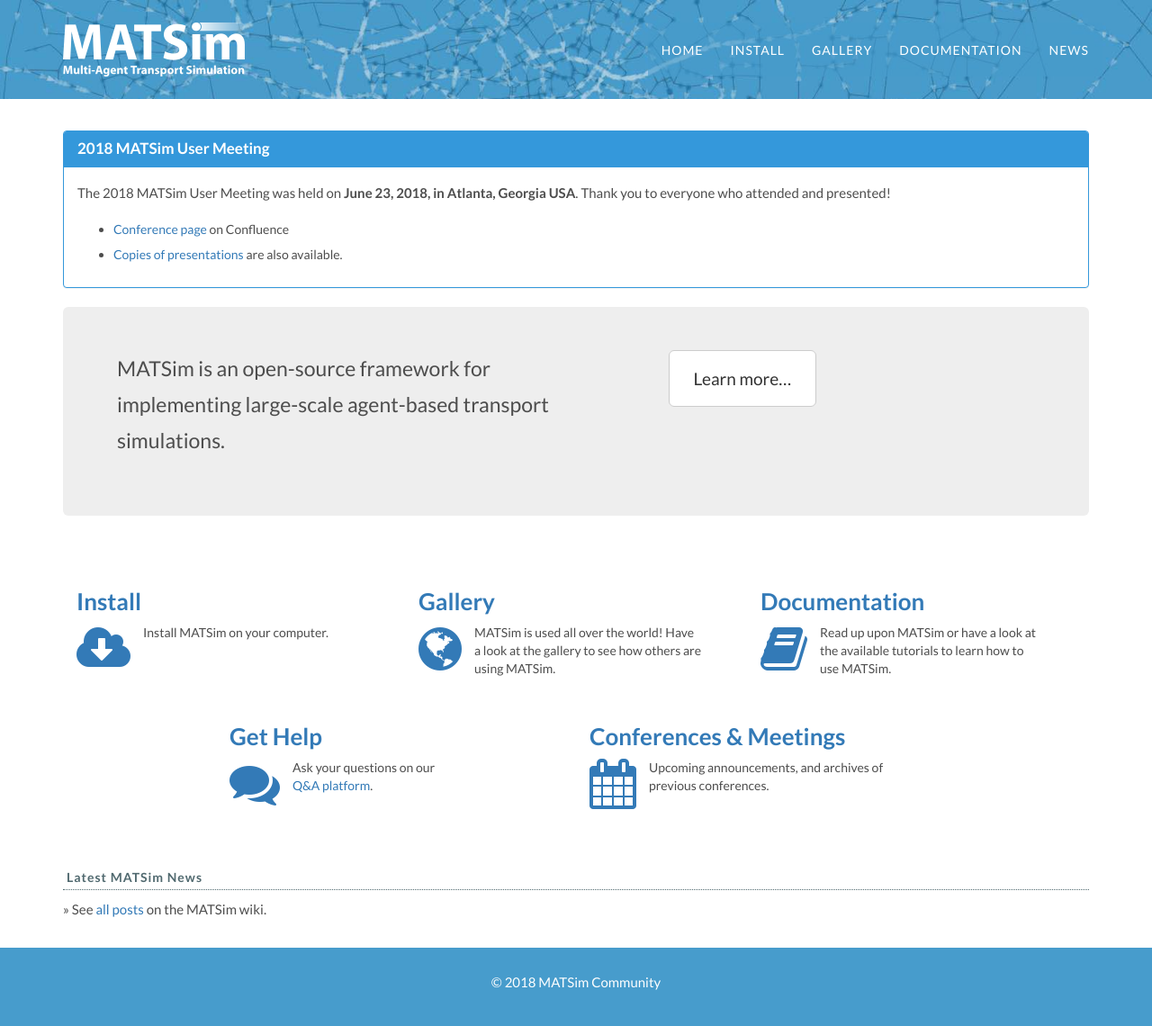
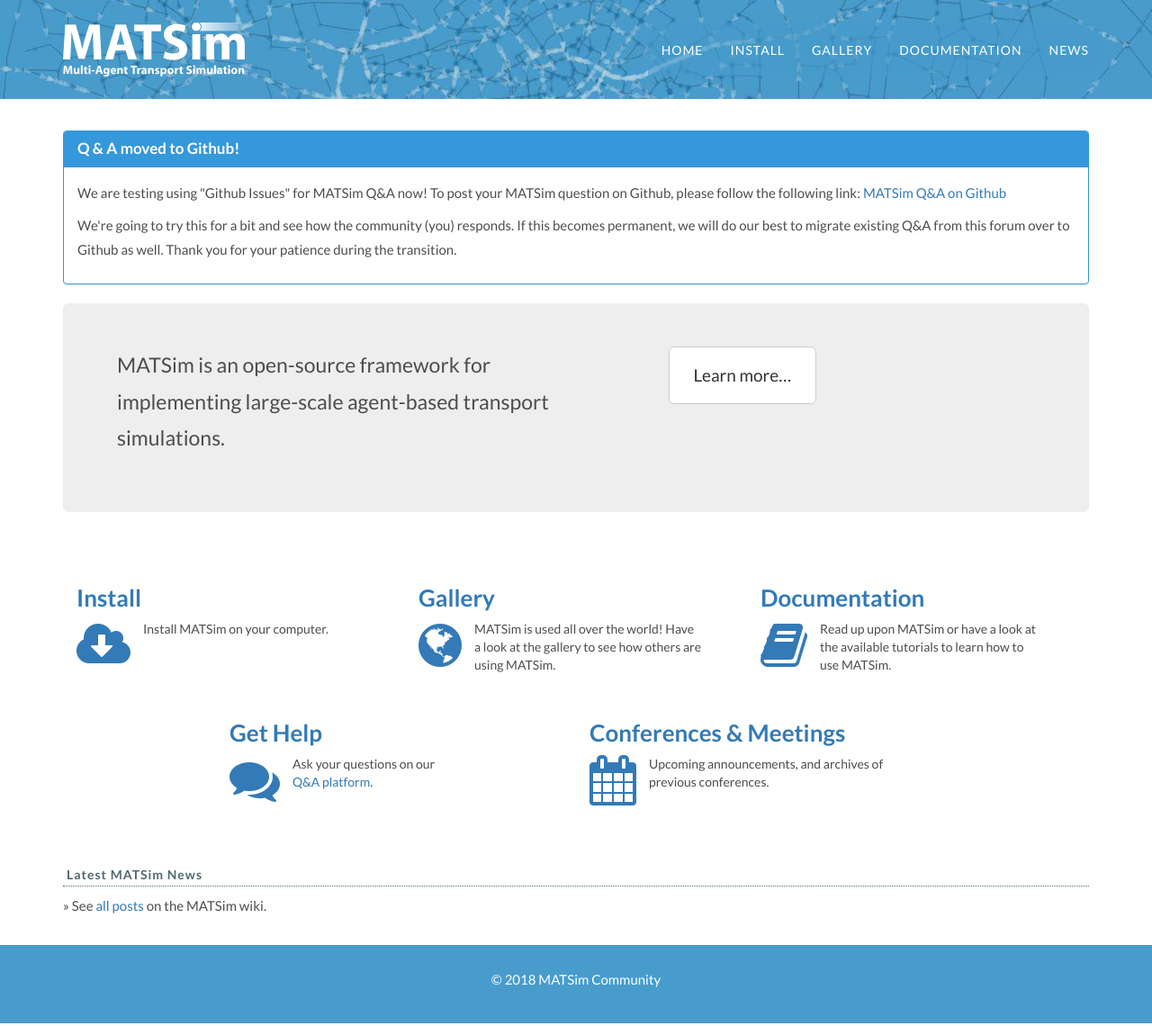
Before and after one commit to matsim-org/jekyll-website, a Jekyll site: the page built from index.html, in a window 1280 px wide and 1140 px high. Shown: the whole window at 90% size. Built offline with Jekyll 4.4.1, drawn with Linux system fonts in a browser that asks for light colours; some web fonts are replaced.

Commit message:
update homepage with Q&A note

```diff
--- a/index.html
+++ b/index.html
@@ -4,17 +4,15 @@
 
 <div class="panel panel-info">
   <div class="panel-heading">
-    <h3 class="panel-title">2018 MATSim User Meeting</h3>
+    <h3 class="panel-title">Q & A moved to Github!</h3>
   </div>
-  <div class="panel-body" markdown="1">
+  <div class="panel-body" >
 
-    <p>The 2018 MATSim User Meeting was held on
-      <b>June 23, 2018, in Atlanta, Georgia USA</b>. Thank you to everyone who attended and presented!</p>
-    <ul>
-      <li><a href="https://matsim.atlassian.net/wiki/spaces/MATPUB/pages/116916260/MATSim+User+Meeting+2018+ITM+Atlanta+June+23">Conference page</a> on Confluence</li>
-      <li><a href="https://matsim.atlassian.net/wiki/spaces/MATPUB/pages/299335682/Presentations+from+MATSim+User+meeting+2018">Copies of presentations</a> are also available.</li>
-    </ul>
-    </p>
+      <p>We are testing using "Github Issues" for MATSim Q&A now! To post your MATSim question on Github, please follow the
+      following link: <a href="https://github.com/matsim-org/matsim-code-examples/issues">MATSim Q&A on Github</a>
+      </p>
+
+      <p>We're going to try this for a bit and see how the community (you) responds. If this becomes permanent, we will do our best to migrate existing Q&A from this forum over to Github as well. Thank you for your patience during the transition.</p>
   </div>
 </div>
 
```
